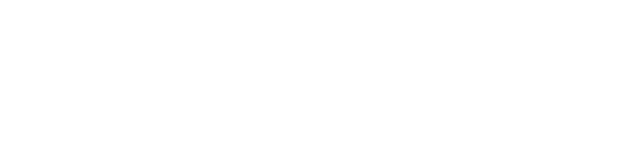
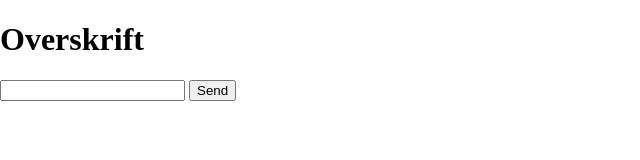
Before and after one commit to Martin-koder1/test-project-18, a website: page index.html in a window 1280 px wide. Shown: the whole page, without its empty margins (0-640 px from the left). Drawn offline with Linux system fonts and the light colour scheme.

Commit message:
project18

```diff
--- a/index.html
+++ b/index.html
@@ -8,8 +8,15 @@
     <script type="module" src="script.js"></script>
   </head>
   <body>
-    <header></header>
-    <main></main>
+    <header>
+      <h1>Overskrift</h1>
+    </header>
+    <main>
+      <label for="inputData">
+        <input type="text" name="inputData" id="inputData">
+      </label>
+      <button id="submitData">Send</button>
+    </main>
     <footer></footer>
   </body>
 </html>
--- a/script.js
+++ b/script.js
@@ -0,0 +1,31 @@
+// TASK:
+// 1. Create a constant variable that retrieves the HTML element with ID inputData.
+// and log the variable to the console to verify correct resrival.
+
+// 5. add the method .value to retrieve the value from the inut of the element itself.
+
+const inputData = document.querySelector('#inputData').value;
+console.log(inputData);
+
+// 2. Create a constant variable thatretrieves the HTML element with ID submitData
+// and log the variable to the console to verify correct retrievel.
+
+const submitData = document.querySelector('#submitData')
+console.log(submitData);
+
+// 3. create a function with name displayData
+// and log a string saying "in working" to the console log
+
+// 6. create a variable called inputDataValue that uses the variable inputData with the value method.
+// add a log logging out the variable input inside of the function.
+
+function displayData() {
+    console.log("I'm working");
+
+    const inputDataValue = inputData.value;
+    console.log(inputDataValue)
+};
+
+// 4. Use the variable submitData and add an event listner, listening for a click and activating function Displaydata.
+
+submitData.addEventListener("click", displayData);
```
Also changed, not shown: 1 other file.
